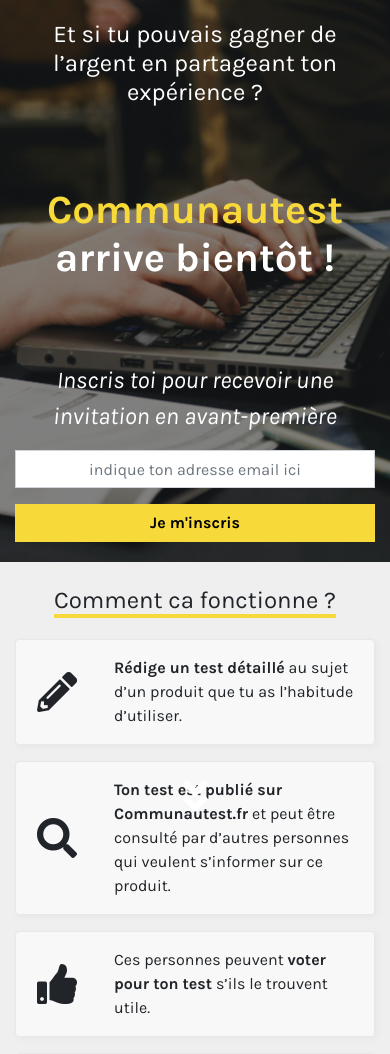
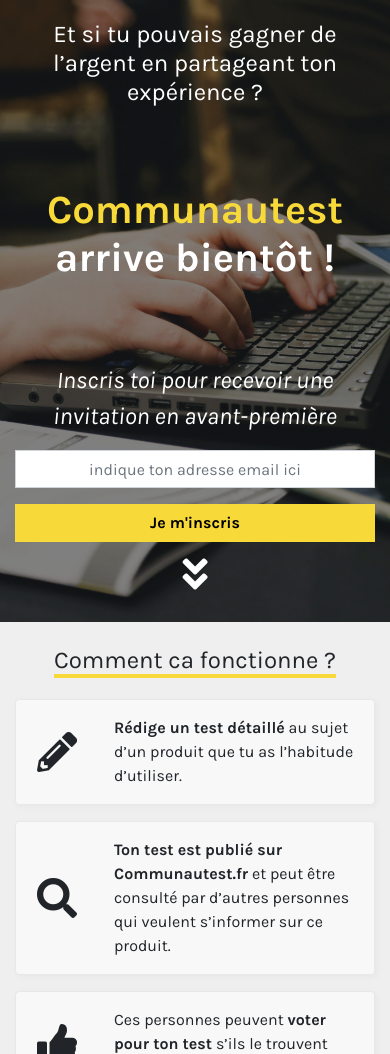
Before and after one commit to benj-p/prelaunch, a PHP site: page / in a window 390 px wide. Shown: the top 1054 px of the page. Run offline with PHP 8.4, Linux system fonts and the light colour scheme.

Commit message:
Removed absolute positioning from scroll arrow

```diff
--- a/css/style.css
+++ b/css/style.css
@@ -159,10 +159,8 @@ form {
 
   .scroll {
     display: block;
-    position: absolute;
-    bottom: 20px;
+    margin-top: 20px;
     font-size: 40px;
-    left: 50%;
   }
 
   .bounce {
@@ -173,13 +171,13 @@ form {
 
   @keyframes bounce {
     0%, 20%, 50%, 80%, 100% {
-      transform: translate(-50%, 0);
+      transform: translate(0, 0);
     }
     40% {
-      transform: translate(-50%,-10px);
+      transform: translate(0,-10px);
     }
     60% {
-      transform: translate(-50%,-5px);
+      transform: translate(0,-5px);
     }
   }
 }
```
